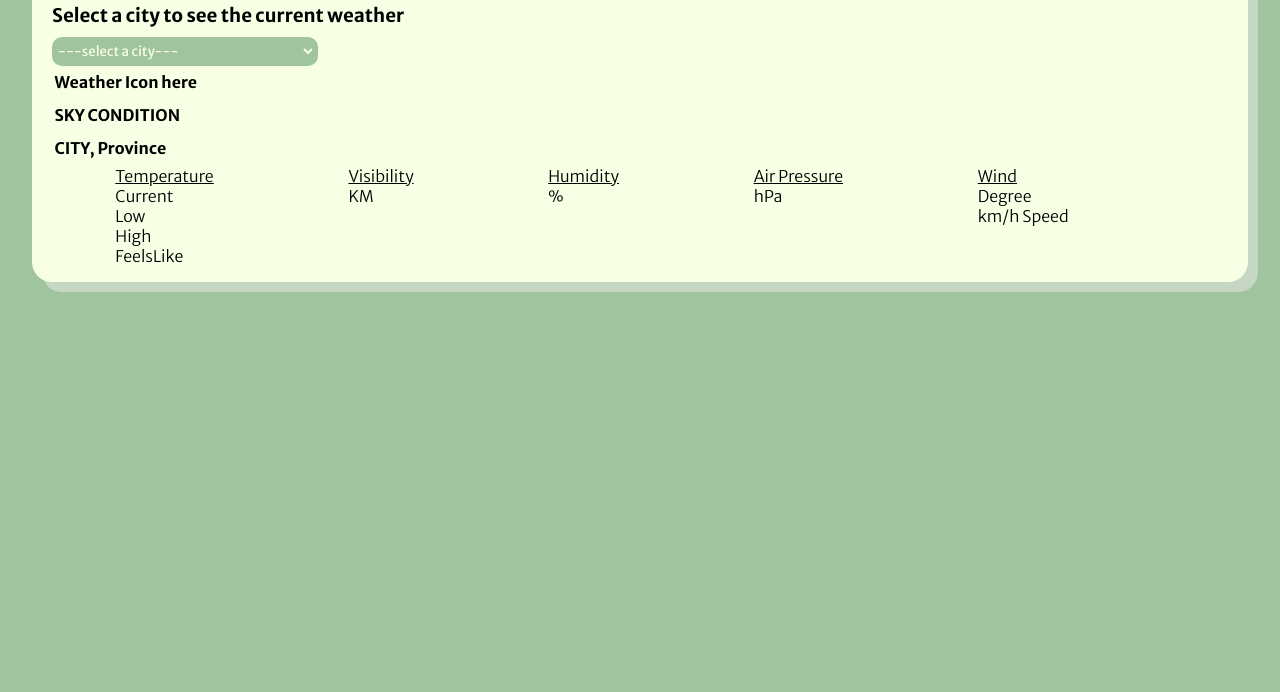
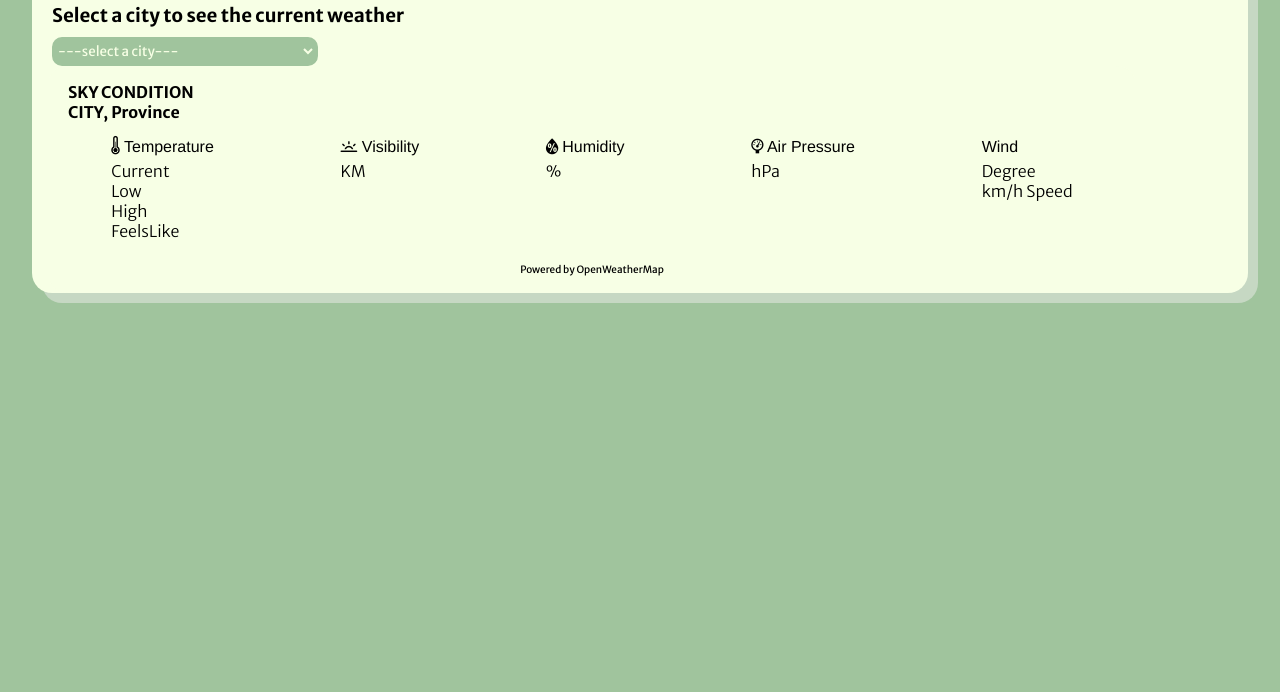
Before and after one commit to Dmaur/weatherApp, a website built with webpack: page html/index.html in a window 1280 px wide. Shown: the part 108-800 px from the top of the page. Built offline with nearby package versions, Linux system fonts and the light colour scheme; no server answers; files whose address does not match are found by name; what spin.js would draw is missing.

Commit message:
app fully funcitonal with icons that are dynamic depending on the city selected

```diff
--- a/html/index.html
+++ b/html/index.html
@@ -9,8 +9,6 @@
         <link rel="preconnect" href="https://fonts.gstatic.com" crossorigin>
         <link href="https://fonts.googleapis.com/css2?family=Merriweather+Sans:ital,wght@0,300..800;1,300..800&display=swap" rel="stylesheet">
 		<link rel="stylesheet" href="./bundle.css">
-        <!-- <link rel="stylesheet" href="./css/weather-icons-wind.min.css">
-        <link rel="stylesheet" href="./css/weather-icons.min.css"> -->
         <script defer src="bundle.js"></script>
     </head>
     <body>
@@ -18,7 +16,7 @@
         <div class="g-card">
             <header class="g-header">
                 <h1>Weather Report</h1>
-                <small><a href="https://openweathermap.org/api" target="blank">Powered by OpenWeatherMap</a></small>
+                <small>Clien Side Programming Project</small>
             </header>
             <div class="g-drop-down">
                 <h3>Select a city to see the current weather</h3>
@@ -28,37 +26,38 @@
             </div>
             <main id="p-main">
                 <div id="s-weather-title">
-                    <div id="icon">Weather Icon here</div>
+                    <div id="icon"></div>
                     <div id="sky">SKY CONDITION</div>
                     <div id="location">CITY, Province</div>
                 </div>
 
                 <div id="s-weather-details">
                     <div id="s-temp">
-                        <div class="p-infoTitles">Temperature</div>
+                        <div class="p-infoTitles"><i class="wi wi-thermometer"></i> Temperature</div>
                         <div id="current">Current</div>
                         <div id="low">Low</div>
                         <div id="high">High</div>
                         <div id="feelsLike">FeelsLike</div>
                     </div>
                     <div id="s-vis">
-                        <div class="p-infoTitles">Visibility</div>
+                        <div class="p-infoTitles"><i class="wi wi-horizon"></i> Visibility</div>
                         <div id="km">KM</div>
                     </div>
                     <div id="s-humid">
-                            <div class="p-infoTitles">Humidity</div>
+                            <div class="p-infoTitles"><i class="wi wi-humidity"></i> Humidity</div>
                         <div id="percent">%</div>
                     </div>
                     <div id="airP">
-                        <div class="p-infoTitles">Air Pressure</div>
+                        <div class="p-infoTitles"><i class="wi wi-barometer"></i> Air Pressure</div>
                         <div id="hPa">hPa</div>
                     </div>
                     <div id="wind">
-                        <div class="p-infoTitles">Wind</div>
+                        <div class="p-infoTitles" id="windTitle">Wind</div>
                         <div id="degree">Degree</div>
                         <div id="windSpeed">km/h Speed</div>
                     </div>
                 </div>
+                <footer><a href="https://openweathermap.org/api" target="blank">Powered by OpenWeatherMap</a></footer>
             </main>
 
 
--- a/sass/styles.scss
+++ b/sass/styles.scss
@@ -11,23 +11,31 @@ $darkest: rgb(160, 196, 157);
     margin: 0;
     padding: 0;
     background-color:$darkest;
-    font-family: Merriweather sans;
+    font-family: Merriweather sans,'Franklin Gothic Medium', 'Arial Narrow', Arial, sans-serif;
 }
 body{
     display: flex;
     align-content: center;
 }
+footer{
+    background-color: inherit;
+    padding-bottom: 1rem;
+    justify-self: end;
+}
 a{
     color:black;
     text-decoration: none;
     background-color: inherit;
-    font-size: rem;
+    font-size: 10px;
     border-radius: 10px;
     padding:3px;
 }
 a:hover{
     transform: scale(1.1);
     box-shadow: 0 0 15px $darkest;
+}
+i{
+    background-color: inherit;
 }
 .g-card {
     margin: 2rem;
@@ -64,9 +72,12 @@ h3{
     margin-left:20px;
 }
 
+
 .g-drop-city{
     background-color: $darkest;
 }
+
+
 .g-loading-overlay {
     position: fixed;
     z-index: 999;
@@ -91,7 +102,12 @@ h3{
     align-items: center;
 }
 .p-infoTitles{
-    text-decoration: underline;
+    margin-bottom: .3rem;
+    font-family: 'Franklin Gothic Medium', 'Arial Narrow', Arial, sans-serif;
+
+}
+#icon{
+    font-size: 3rem;
 }
 // ---------------------------section styling
 #s-weather-title{
@@ -99,12 +115,14 @@ h3{
     flex-direction: column;
     align-self: start;
     // margin: 2rem;
-    height: 100px;
+    // height: 100px;
     width: 400px;
     background-color:inherit;
+    margin-bottom: 1rem;
+    margin-top: 1rem;
+    margin-left: 20px;
     div{
         background-color: $lightest;
-        padding:.4rem;
         font-weight: bold;
     }
 
@@ -129,11 +147,16 @@ h3{
     height: 1.8rem;
     border-radius: 10px;
 }
+#s-drop-down-menu:hover{
+    transform: scale(1.1);
+    box-shadow: 0 0 15px black;
+}
 
-@media (max-width:600px) {
+@media (max-width:660px) {
     .g-card{
         height: fit-content;
-        margin: 0;
+        margin-top: 2rem;
+        margin-left: .5rem;
     }
     small{
         display:none;
@@ -155,7 +178,11 @@ h3{
     #s-weather-details{
         flex-direction: column;
         margin-bottom: 1rem;
-        margin-top: 2rem;
+        margin-top: 1rem;
+
+    }
+    #s-weather-details > div{
+        padding-bottom: 1rem;
     }
 
 }
--- a/src/main.js
+++ b/src/main.js
@@ -1,8 +1,8 @@
 // importing the sass stylesheet for bundling
 import "./../sass/styles.scss";
 import { getJSONData } from "./Toolkit";
-// import "./weather-icons-wind.min.css";
-// import "./weather-icons.min.css";
+import "./../css/weather-icons.min.css";
+import "./../css/weather-icons-wind.min.css";
 
 import { Spinner } from "spin.js";
 import "spin.js/spin.css";
@@ -12,7 +12,7 @@ const CITY_LIST ="http://localhost:3000/cities.json";
 let dropDownMenu, citiesJson;
 
 // declaring all the variables that need to be filled with weather info
-let sTemp,icon,sky, current, low, high, feelsLike, vis, km, humidity,percent,airP,hPa,wind,degree,windSpeed, location;
+let icon,sky, current, low, high, feelsLike, km, percent,hPa,wind,degree,windSpeed, location;
 let city;
 let loadingOverlay;
 let spinner = new Spinner({ color: "#FFFFFF", lines: 12 }).spin(document.querySelector(".g-loading-overlay"));
@@ -66,6 +66,7 @@ function displayWeather(city){
             document.getElementById("location").innerHTML = `${weatherparsed.message}`;
             document.getElementById("s-weather-details").style.display = "none";
         }else{
+            //setting all the weather infor of the city selected
             document.getElementById("s-weather-details").style.display = "flex";
             current.innerHTML = `Current&nbsp; ${weatherparsed.main.temp}&deg;C`;
             low.innerHTML = `Low&nbsp; ${weatherparsed.main.temp_min}&deg;C `;
@@ -73,12 +74,18 @@ function displayWeather(city){
             feelsLike.innerHTML = `Feels Like&nbsp; ${weatherparsed.main.feels_like}&deg;C &nbsp;`;
             sky.innerHTML = `${weatherparsed.weather[0].description.toUpperCase()}`;
             km.innerHTML = `${weatherparsed.visibility / 1000} &nbsp; KM`;
-            percent.innerHTML = `${weatherparsed.main.humidity} &nbsp; %`;
+            percent.innerHTML = `${weatherparsed.main.humidity} &nbsp;%`;
             hPa.innerHTML = `${weatherparsed.main.pressure} &nbsp; hPa`;
             degree.innerHTML =`${weatherparsed.wind.deg}&deg;`;
             windSpeed.innerHTML =`${weatherparsed.wind.speed} km/hr`;
+
+            // setting the wind and main weather icons to reflect the chosen weather conditions
+            wind.innerHTML =` <i class="wi wi-wind towards-${weatherparsed.wind.deg}-deg"></i> Wind`;
+            icon.innerHTML =`<i class="wi wi-owm-${weatherparsed.weather[0].id}"></i>`;
+
+
+            //changes the color of the text back to black after loaded;
             document.querySelector("body").style.color = "black";
-            // location.innerHTML =`${weatherparsed.name.toUpperCase()}`;
 
 
 
@@ -98,20 +105,16 @@ function onError(e){
 function main(){
 
     // hooking up all the variables to be filled with JSON data to the HTML DOM elements
-    sTemp = document.getElementById("s-temp");
     icon = document.getElementById("icon");
     sky = document.getElementById("sky");
     current = document.getElementById("current");
     low = document.getElementById("low");
     high = document.getElementById("high");
     feelsLike = document.getElementById("feelsLike");
-    vis = document.getElementById("s-vis");
     km = document.getElementById("km");
-    humidity = document.getElementById("s-humid");
     percent = document.getElementById("percent");
-    airP = document.getElementById("airP");
     hPa = document.getElementById("hPa");
-    wind = document.getElementById("wind");
+    wind = document.getElementById("windTitle");
     degree = document.getElementById("degree");
     windSpeed= document.getElementById("windSpeed");
     location = document.getElementById("location");
@@ -148,17 +151,3 @@ function main(){
     });
 }
 main();
-
-
-
-// current.innerHTML = " ";
-            // low.innerHTML = " ";
-            // high.innerHTML = " ";
-            // feelsLike.innerHTML = " ";
-            // sTemp.textContent = " ";
-            // sky.innerHTML = " ";
-            // km.innerHTML = " ";
-            // humidity.innerHTML = " ";
-            // hPa.innerHTML = " ";
-            // degree.innerHTML = " ";
-            // windSpeed.innerHTML = " ";
```
